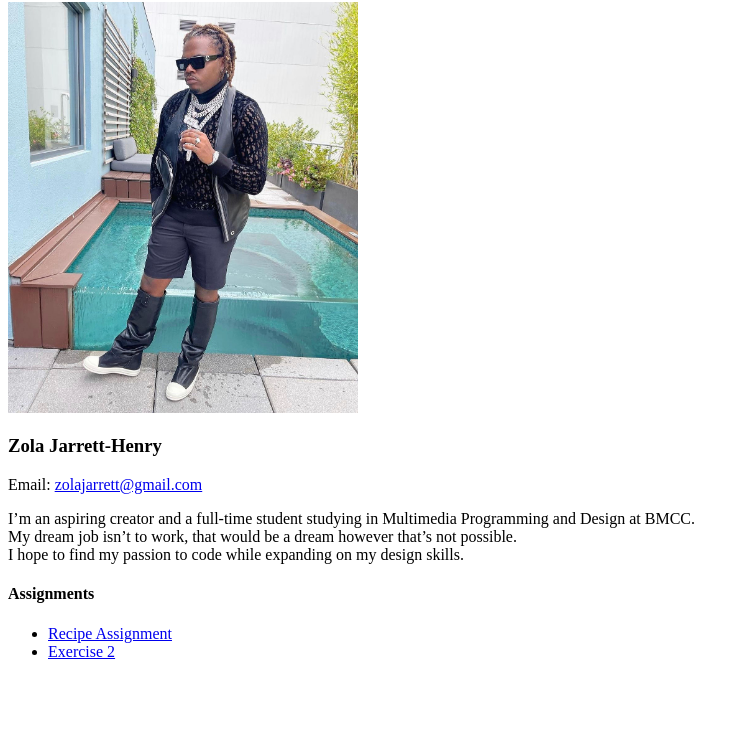
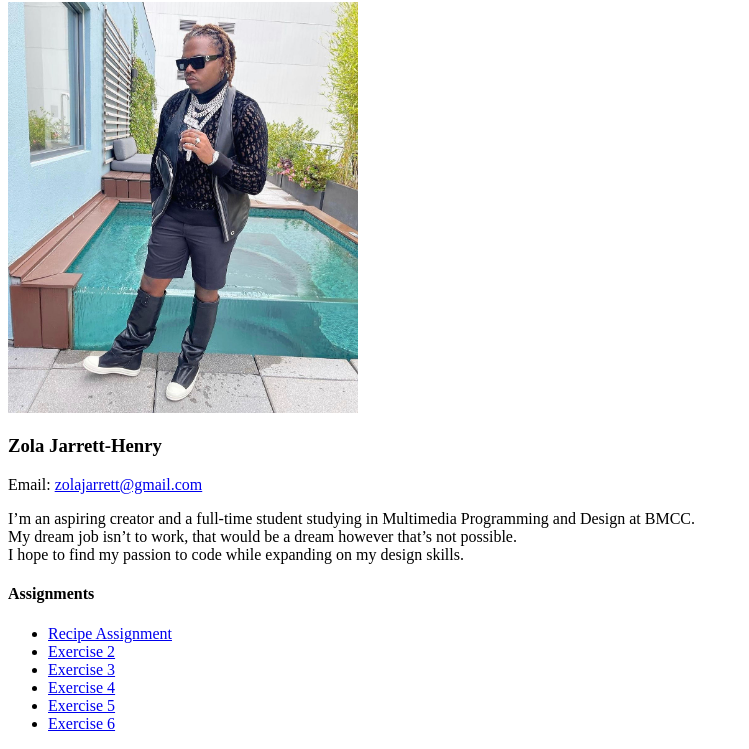
Before and after one commit to zolajarrett/mmp240, a plain HTML site: page index.html in a window 1280 px wide. Shown: the part 78-827 px from the top of the page, without its empty margins (0-749 px from the left). Before the commit the page ends 800 px from the top, so only its background shows below. Drawn offline with Linux system fonts and the light colour scheme.

Commit message:
Add files via upload

```diff
--- a/index.html
+++ b/index.html
@@ -16,6 +16,10 @@
          <ul>
              <li><a href="recipe/recipe.html">Recipe Assignment</a></li>
              <li><a href="exercise2/exercise2.html">Exercise 2</a></li>
+             <li><a href="exercise3/exercise3.html">Exercise 3</a></li>
+             <li><a href="exercise4/exercise4.html">Exercise 4</a></li>
+             <li><a href="exercise5/exercise5.html">Exercise 5</a></li>
+             <li><a href="exercise6/exercise6.html">Exercise 6</a></li>
          </ul>
     </body>
 </html>
```
